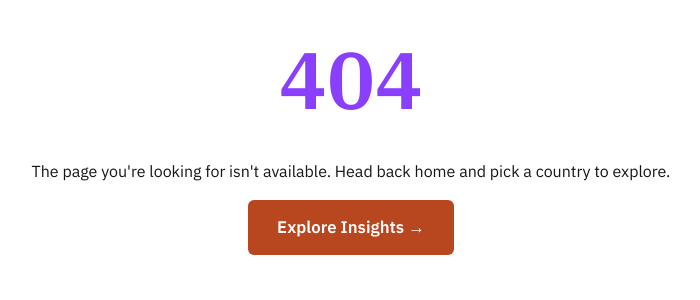
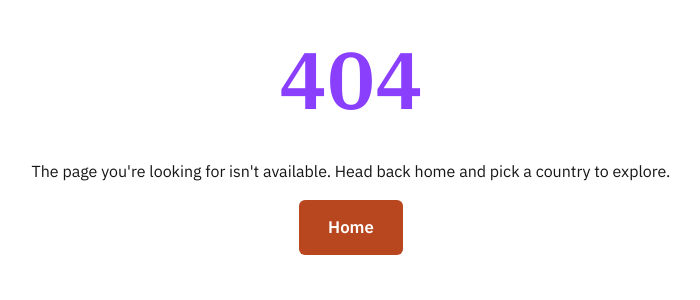
Before and after one commit to edimaudo/Atoll, a FastAPI app: template templates/404.html in a window 1280 px wide. Shown: the part 157-457 px from the top of the page, without its empty margins (289-989 px from the left). Run offline with FastAPI, Linux system fonts and the light colour scheme; the template is opened without the code that fills it, so the values that code supplies are empty; some libraries are stand-ins or nearby versions.

Commit message:
Update 404.html

```diff
--- a/templates/404.html
+++ b/templates/404.html
@@ -6,6 +6,7 @@
 <div class="error-page">
     <h1>404</h1>
     <p>The page you're looking for isn't available. Head back home and pick a country to explore.</p>
-    <a href="/app/full" class="btn-cta">Explore Insights →</a>
+    <a href="/" class="btn-cta">Home </a>
+    <!-- → -->
 </div>
 {% endblock %}
```
